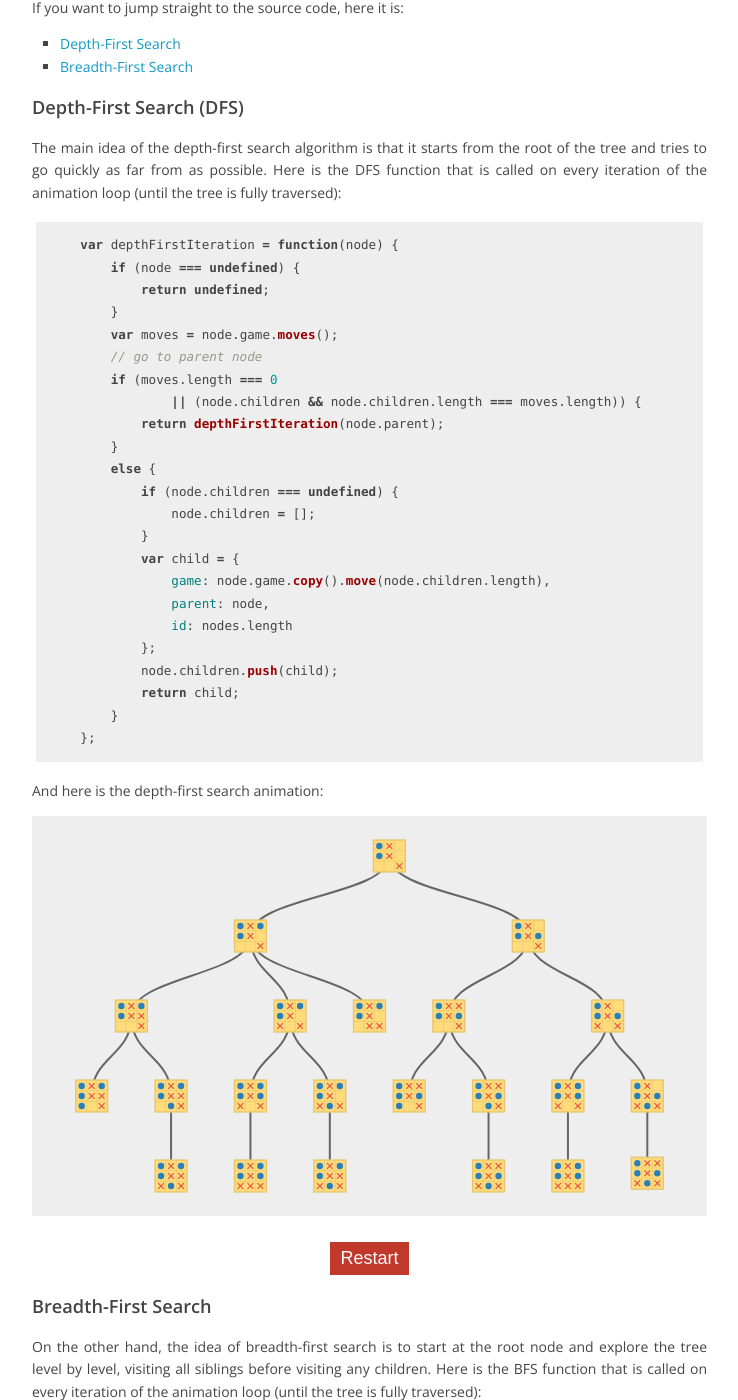
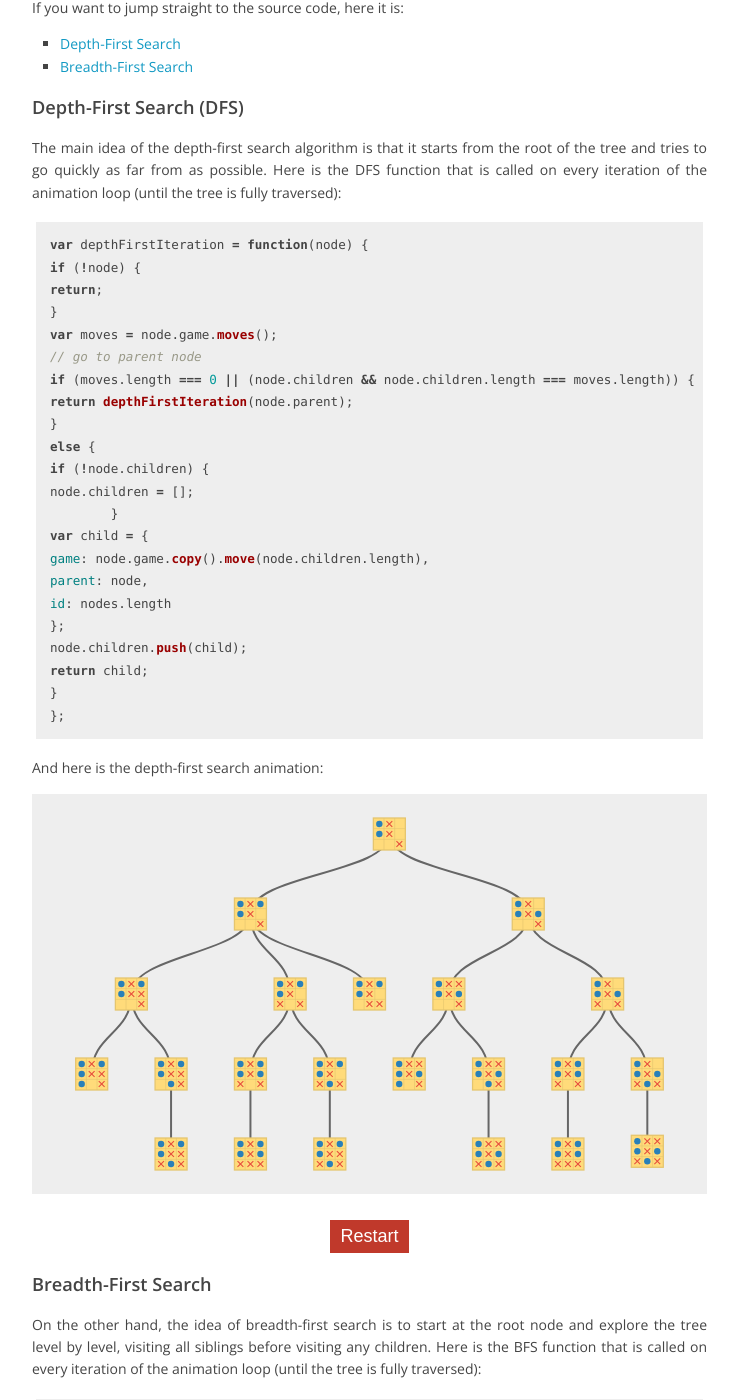
Before and after one commit to davidrobles/davidrobles.github.io, a Jekyll site: the page built from _posts/2015-01-31-generating-game-trees-using-depth-and-breadth-first-search.html, in a window 1280 px wide and 1400 px high, scrolled down 660 px. Shown: the whole window, without its empty margins (128-866 px from the left). Built offline with Jekyll 4.4.1, drawn with Linux system fonts in a browser that asks for light colours; Markdown is read by kramdown in place of the engine named in the settings; comment, search, counter and statistics services are not loaded; some of the changed text lies outside the part shown.

Commit message:
Update algorithms

```diff
--- a/_posts/2015-01-31-generating-game-trees-using-depth-and-breadth-first-search.html
+++ b/_posts/2015-01-31-generating-game-trees-using-depth-and-breadth-first-search.html
@@ -100,17 +100,16 @@ $(document).ready(function() {
 
 {% highlight javascript %}
 var depthFirstIteration = function(node) {
-        if (node === undefined) {
-            return undefined;
+if (!node) {
+return;
 }
 var moves = node.game.moves();
 // go to parent node
-        if (moves.length === 0
-                || (node.children && node.children.length === moves.length)) {
+if (moves.length === 0 || (node.children && node.children.length === moves.length)) {
 return depthFirstIteration(node.parent);
 }
 else {
-            if (node.children === undefined) {
+if (!node.children) {
 node.children = [];
         }
 var child = {
@@ -169,8 +168,8 @@ $(document).ready(function() {
 var node = undefined;
 if (queue.length > 0) {
 node = queue.shift();
-            if (node.parent !== undefined && node.parent != node) {
-                if (node.parent.children === undefined) {
+if (node.parent != node) {
+if (!node.parent.children) {
 node.parent.children = [];
             }
 node.parent.children.push(node);
```
Lines whose indentation alone changed are shown as unchanged.
